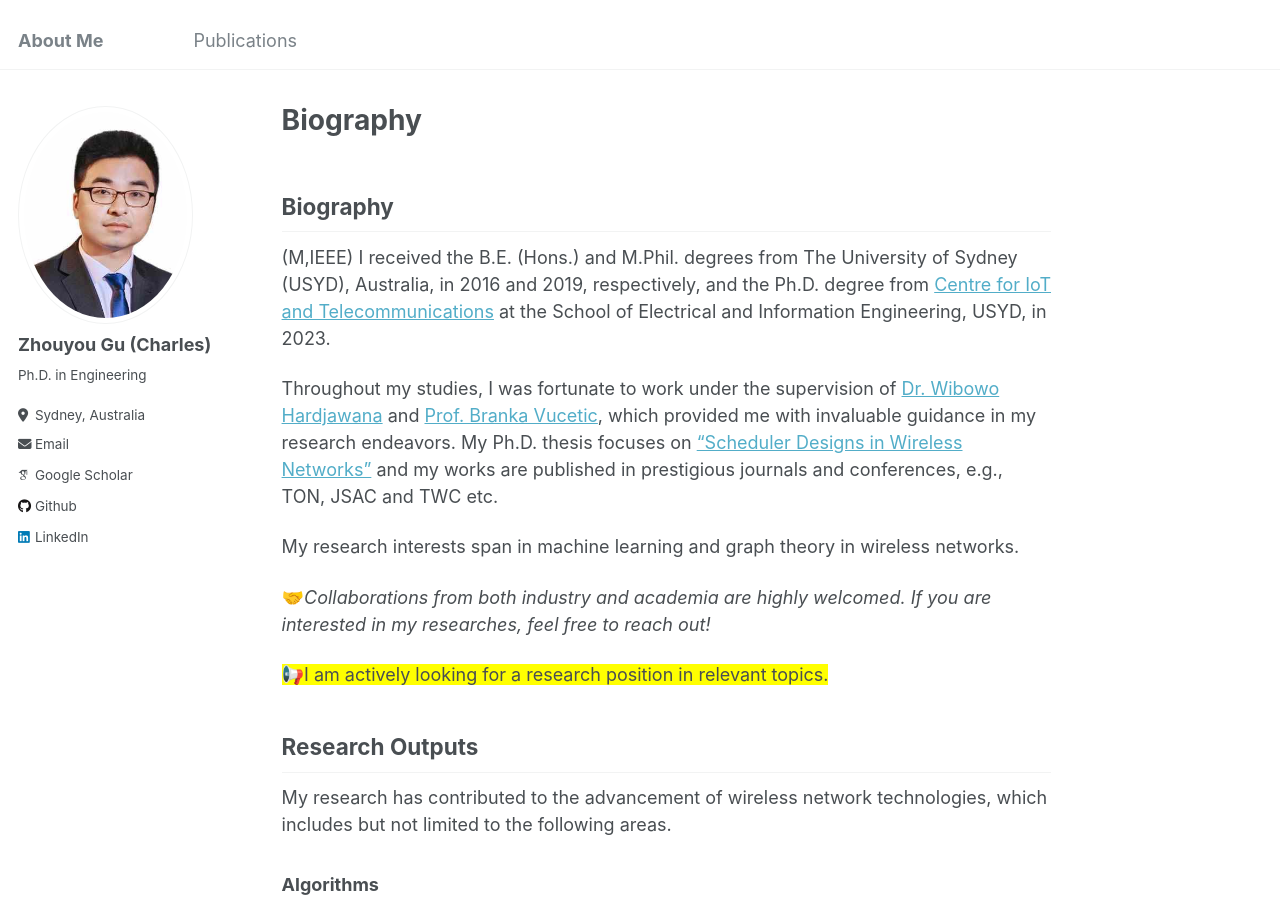
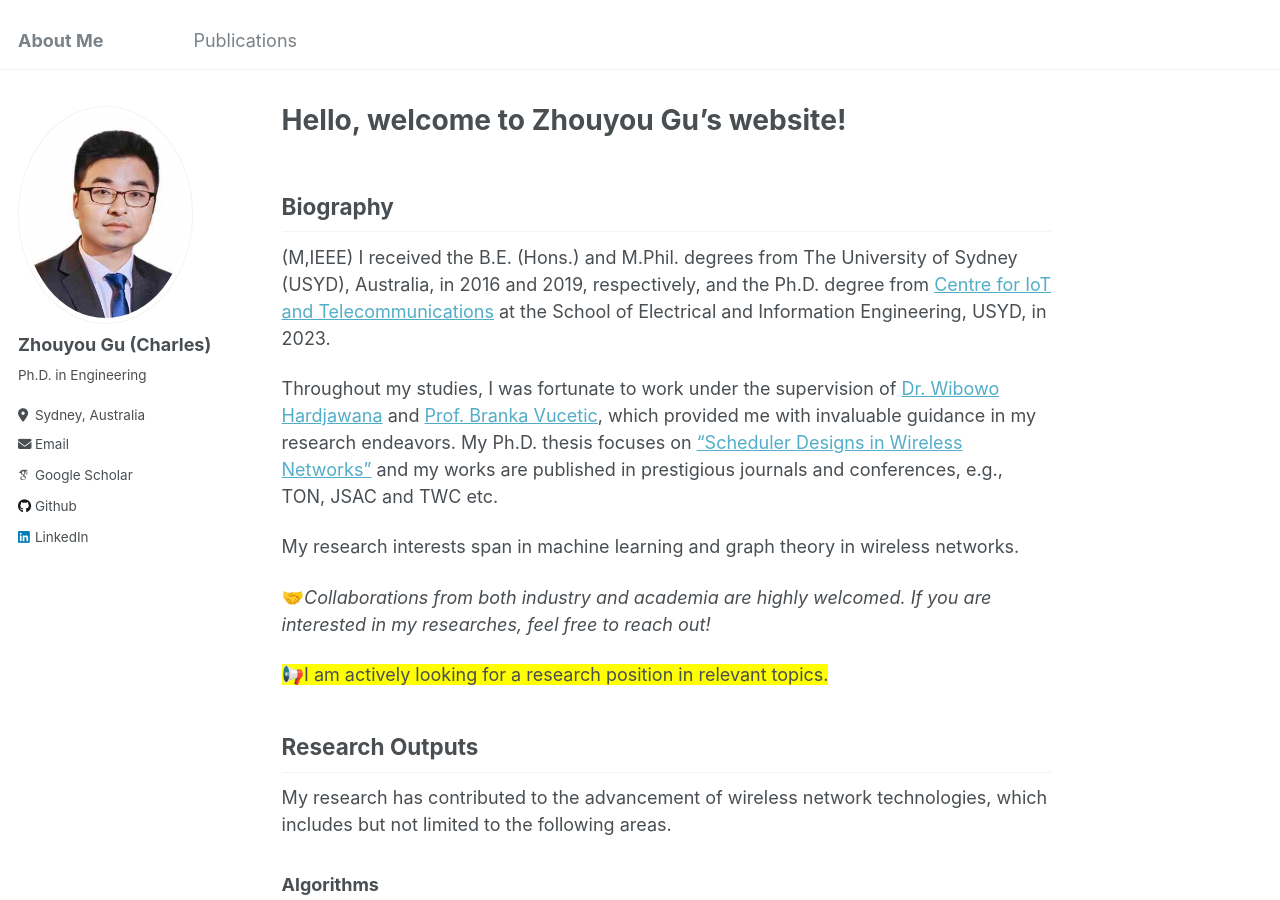
Before and after one commit to zhouyou-gu/zhouyou-gu.github.io, a Jekyll site: the page built from _pages/about.md, in a window 1280 px wide and 900 px high. Built offline with Jekyll 4.4.1, drawn with Linux system fonts in a browser that asks for light colours; some web fonts are replaced; our own code applies the rules of GitHub Pages for plain Markdown files; part of the change alters nothing that is shown.

```diff
--- a/_pages/about.md
+++ b/_pages/about.md
@@ -1,7 +1,6 @@
 ---
 permalink: /
 title: "Hello, welcome to Zhouyou Gu's website!"
-excerpt: 'Hello, welcome to Zhouyou Gu's website!'
 author_profile: true
 redirect_from:
   - /about/
```
